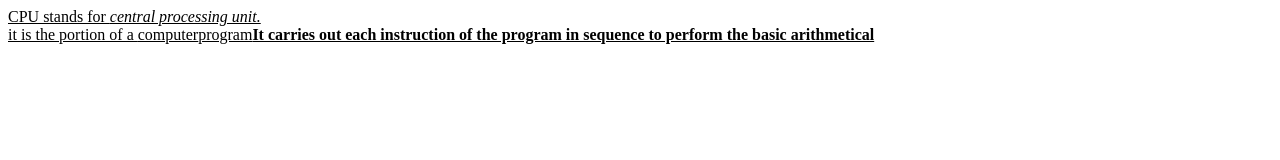
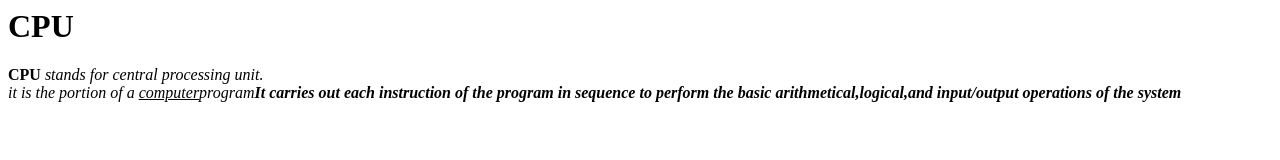
Before and after one commit to iamneo-production/cddfeaffeadaeccdfffebaeceaec, a website: page public/index.html in a window 1280 px wide. Drawn offline with Linux system fonts and the light colour scheme.

Commit message:
Backup Commit

```diff
--- a/public/index.html
+++ b/public/index.html
@@ -1,5 +1,7 @@
 <html>
-    <title><b>CPU</b></title>
-    <p><u>CPU stands for <i>central processing unit.<br>
-    </i> it is the portion of a <u>computer</u>program<b>It carries out each instruction of the program in sequence to perform the basic arithmetical</b></p>
+    <h1><b>CPU</b></h1>
+    <body>
+    <p><b>CPU</b> <i>stands for <i>central processing unit.<br>
+    </i> it is the portion of a <u>computer</u>program<b>It carries out each instruction of the program in sequence to perform the basic arithmetical,logical,and input/output operations of the system</p>
+    </body>
 </html>
```
